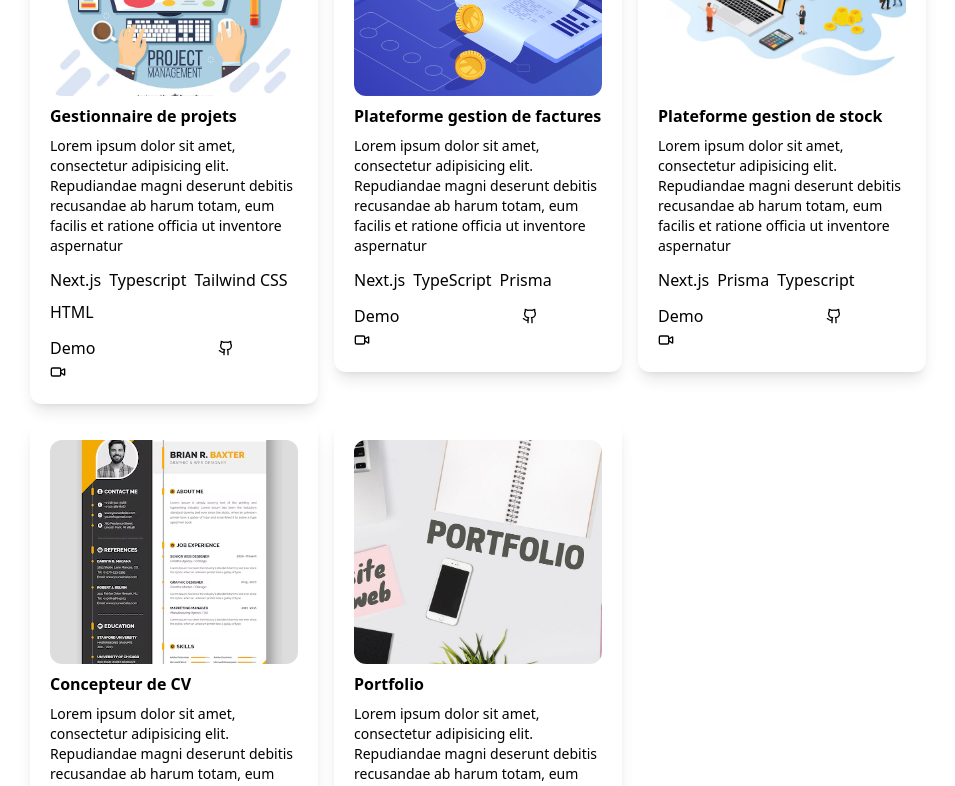
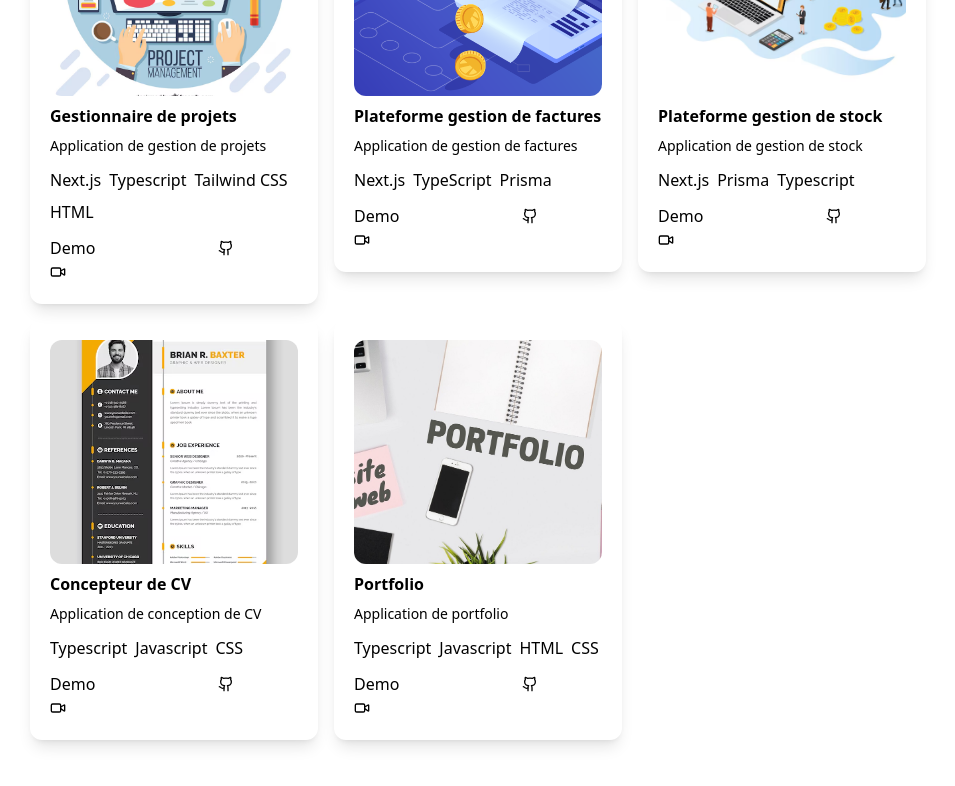
Before and after one commit to LaCsoN00/portfolio, a React (Vite) app: page / in a window 1280 px wide. Shown: the part 2640-3426 px from the top of the page, without its empty margins (162-1117 px from the left). Built offline with nearby package versions, Linux system fonts and the light colour scheme.

Commit message:
Projects.tsx

```diff
--- a/src/components/Projects.tsx
+++ b/src/components/Projects.tsx
@@ -12,7 +12,7 @@ const projects = [
     {
         id: 1,
         title: 'Gestionnaire de projets',
-        description: 'Lorem ipsum dolor sit amet, consectetur adipisicing elit. Repudiandae magni deserunt debitis recusandae ab harum totam, eum facilis et ratione officia ut inventore aspernatur',
+        description: 'Application de gestion de projets',
         technologies: ['Next.js', 'Typescript', 'Tailwind CSS', 'HTML'],
         demoLink: 'https://cpm-app.vercel.app',
         repoLink: 'https://github.com/LaCsoN00/cpm-app.git',
@@ -21,7 +21,7 @@ const projects = [
     {
         id: 2,
         title: 'Plateforme gestion de factures',
-        description: 'Lorem ipsum dolor sit amet, consectetur adipisicing elit. Repudiandae magni deserunt debitis recusandae ab harum totam, eum facilis et ratione officia ut inventore aspernatur',
+        description: 'Application de gestion de factures',
         technologies: ['Next.js', 'TypeScript', 'Prisma'],
         demoLink: 'https://gestion-facture-ten.vercel.app',
         repoLink: 'https://github.com/LaCsoN00/gestion_facture.git',
@@ -30,7 +30,7 @@ const projects = [
     {
         id: 3,
         title: 'Plateforme gestion de stock',
-        description: 'Lorem ipsum dolor sit amet, consectetur adipisicing elit. Repudiandae magni deserunt debitis recusandae ab harum totam, eum facilis et ratione officia ut inventore aspernatur',
+        description: 'Application de gestion de stock',
         technologies: ['Next.js', 'Prisma', 'Typescript'],
         demoLink: 'https://gestion-stock-cyan.vercel.app',
         repoLink: 'https://github.com/LaCsoN00/gestion_stock.git',
@@ -39,7 +39,7 @@ const projects = [
     {
         id: 4,
         title: 'Concepteur de CV',
-        description: 'Lorem ipsum dolor sit amet, consectetur adipisicing elit. Repudiandae magni deserunt debitis recusandae ab harum totam, eum facilis et ratione officia ut inventore aspernatur',
+        description: 'Application de conception de CV',
         technologies: ['Typescript', 'Javascript', 'CSS'],
         demoLink: 'https://cv-builder-sandy-two.vercel.app/',
         repoLink: 'https://github.com/LaCsoN00/cv_builder.git',
@@ -48,9 +48,9 @@ const projects = [
     {
         id: 5,
         title: 'Portfolio',
-        description: 'Lorem ipsum dolor sit amet, consectetur adipisicing elit. Repudiandae magni deserunt debitis recusandae ab harum totam, eum facilis et ratione officia ut inventore aspernatur',
+        description: 'Application de portfolio',
         technologies: ['Typescript', 'Javascript', 'HTML', 'CSS'],
-        demoLink: 'https://portfolio-alpha-topaz-2gbpq1vuof.vercel.app',
+        demoLink: 'https://portfolio-omega-tan-276fkfjquw.vercel.app',
         repoLink: 'https://github.com/LaCsoN00/portfolio.git',
         image: img5,
     },
```
